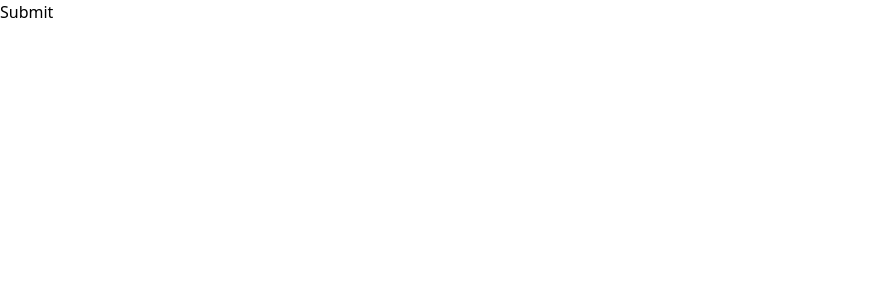
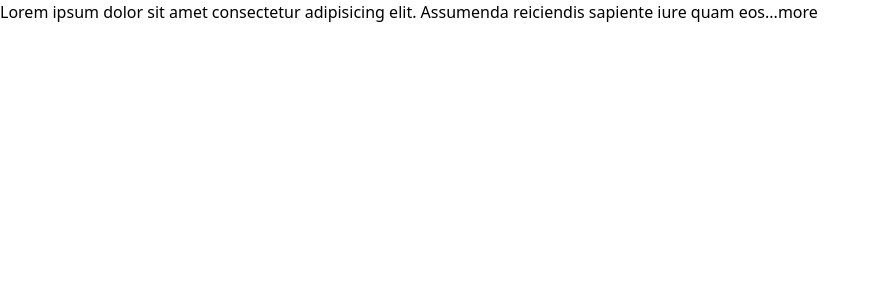
Before and after one commit to subratamondal1/react, a React (Vite) app in the folder react-app/: page / in a window 1280 px wide. Shown: the top 300 px of the page, without its empty margins (0-879 px from the left). Built offline with nearby package versions, Linux system fonts and the light colour scheme.

Commit message:
Created Expandable Text Component

```diff
--- a/react-app/src/App.tsx
+++ b/react-app/src/App.tsx
@@ -1,26 +1,20 @@
-import { useState } from "react";
+import ExpandableText from "./components/ExpandableText";
 function App() {
-  const [customer, setCustomer] = useState({
-    name: "Subrata",
-    address: {
-      city: "Jangipur",
-      zipcode: 700018,
-    },
-  });
-  const handleClick = () => {
-    setCustomer({
-      ...customer,
-      address: { ...customer.address, zipcode: 742213 },
-    });
-    console.log(customer);
-  };
   return (
     <>
-      <button
-        onClick={handleClick}
-        className="border-2 border-black px-4 py-2 m-8 rounded-full">
-        Submit
-      </button>
+      <ExpandableText maxCharacters={100}>
+        Lorem ipsum dolor sit amet consectetur adipisicing elit. Assumenda
+        reiciendis sapiente iure quam eos consectetur, qui veritatis quisquam
+        illo rerum possimus impedit omnis enim a deleniti quod eligendi, vitae
+        officia ipsum expedita adipisci. Vel inventore enim quia voluptate,
+        incidunt amet eligendi quas iusto sapiente, asperiores temporibus
+        blanditiis repellat odit ad fugit sed ab ducimus. Perferendis
+        perspiciatis sunt adipisci aperiam possimus quidem neque eligendi!
+        Dolores consectetur, doloribus illum et accusantium esse quisquam quidem
+        minus sit, corrupti aliquam repellat! Rerum saepe soluta recusandae quae
+        cumque culpa temporibus reprehenderit aut facere sequi, tempora fugit
+        ullam quos minima id odio in voluptates velit enim.
+      </ExpandableText>
     </>
   );
 }
--- /dev/null
+++ b/react-app/src/components/ExpandableText.tsx
@@ -0,0 +1,25 @@
+import { useState } from "react";
+
+interface Props {
+  children: string;
+  maxCharacters?: number;
+}
+function ExpandableText({ children, maxCharacters = 100 }: Props) {
+  const [isExpanded, setIsExpanded] = useState(false);
+  if (children.length <= maxCharacters) {
+    return <p>{children}</p>;
+  }
+  const text = isExpanded ? children : children.substring(0, maxCharacters);
+  return (
+    <p>
+      {text}
+      <button
+        className="text-blue-700 font-semibold"
+        onClick={() => setIsExpanded(!isExpanded)}>
+        {isExpanded ? "...less" : "...more"}
+      </button>
+    </p>
+  );
+}
+
+export default ExpandableText;
```
